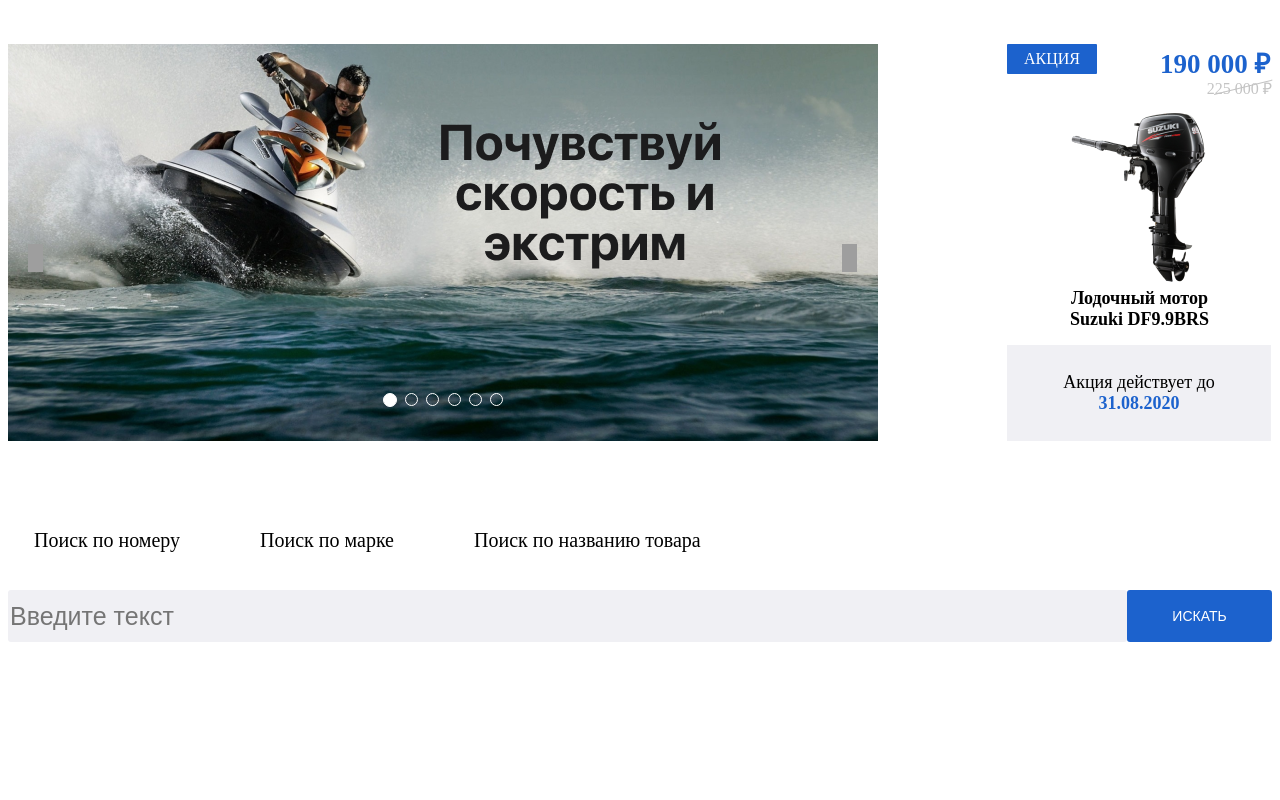
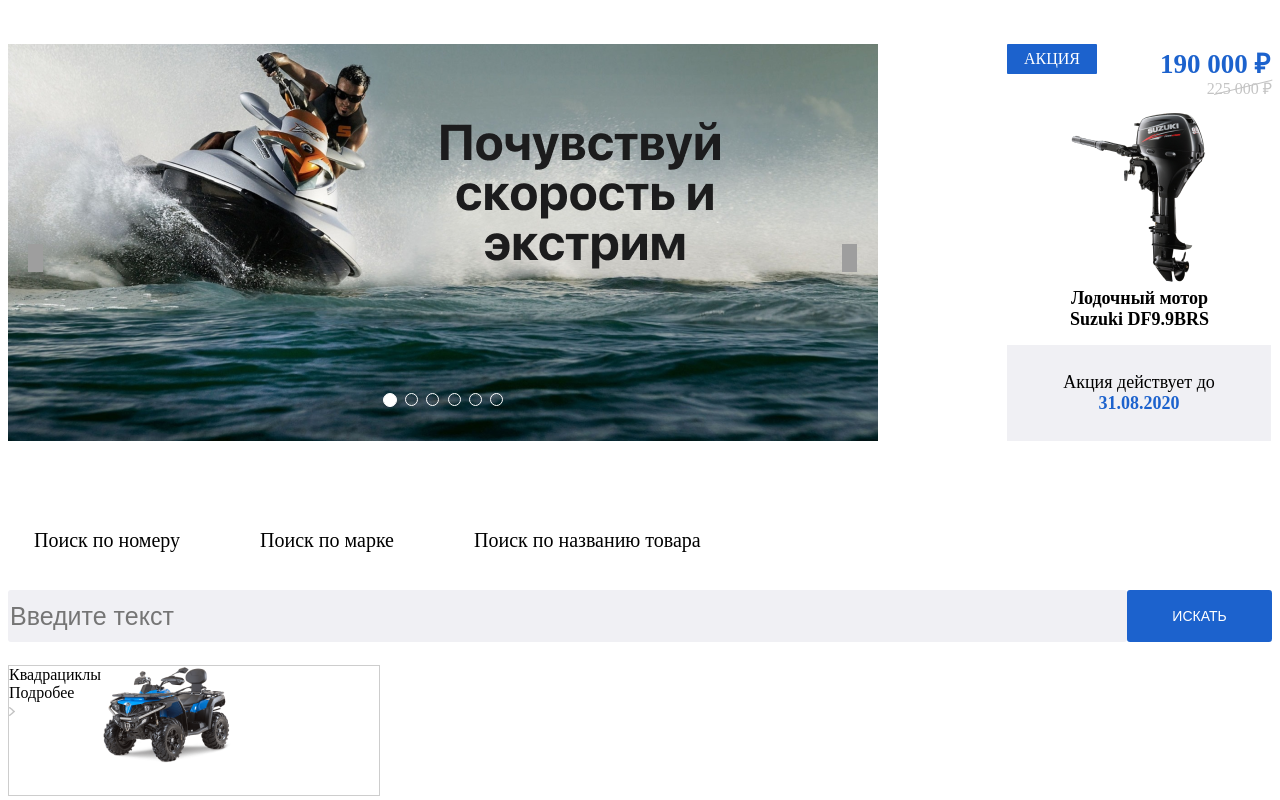
Before and after one commit to Alexandr-ace/shop, a React (Create React App) app: page / in a window 1280 px wide. Shown: the part 174-974 px from the top of the page. Before the commit the page ends 822 px from the top, so only its background shows below. Built offline with nearby package versions, Linux system fonts and the light colour scheme; grey boxes are pictures that could not be loaded.

Commit message:
modified:   src/App.jsx

```diff
--- a/src/App.jsx
+++ b/src/App.jsx
@@ -2,6 +2,7 @@ import "./App.css";
 import Five from "./components/Five/Five";
 import Four from "./components/Four/Four";
 import One from "./components/One/One";
+import SixInside from "./components/Six/SixInside";
 import Three from "./components/Three/Three";
 import Two from "./components/Two/Two";
 import Up from "./components/Up/Up";
@@ -15,6 +16,7 @@ function App() {
       <Three />
       <Four />
       <Five />
+      <SixInside />
     </div>
   );
 }
--- /dev/null
+++ b/src/components/Six/SixInside.jsx
@@ -0,0 +1,23 @@
+import React from "react";
+import styles from "./SixInside.module.scss";
+const logo1 = require("./img/img1.png");
+const logo2 = require("./img/img2.png");
+
+const SixInside = () => {
+  return (
+    <div className={styles.center}>
+      <div className={styles.center_left}>
+        <div>Квадрациклы</div>
+        <div>
+          <div>Подробее</div>
+          <img src={logo1} alt="" />
+        </div>
+      </div>
+      <div className={styles.center_right}>
+        <img src={logo2} alt="" />
+      </div>
+    </div>
+  );
+};
+
+export default SixInside;
--- /dev/null
+++ b/src/components/Six/SixInside.module.scss
@@ -0,0 +1,18 @@
+.center {
+    // position: relative;
+    z-index: 1;
+    margin-top: 25px;
+    width: 370px;
+    height: 129px;
+    display: flex;
+    flex-direction: row;
+    border: 1px solid #cdcdcd;
+    @media (max-width: 600px) {
+    }
+    &_left {
+        display: flex;
+        flex-direction: column;
+    }
+    &_right {
+    }
+}
```
Also changed, not shown: src/components/Six/Six.jsx (added, +16 -0 lines), src/components/Six/Six.module.scss (added, +16 -0 lines), src/components/Six/img/img1.png (added), src/components/Six/img/img2.png (added).
